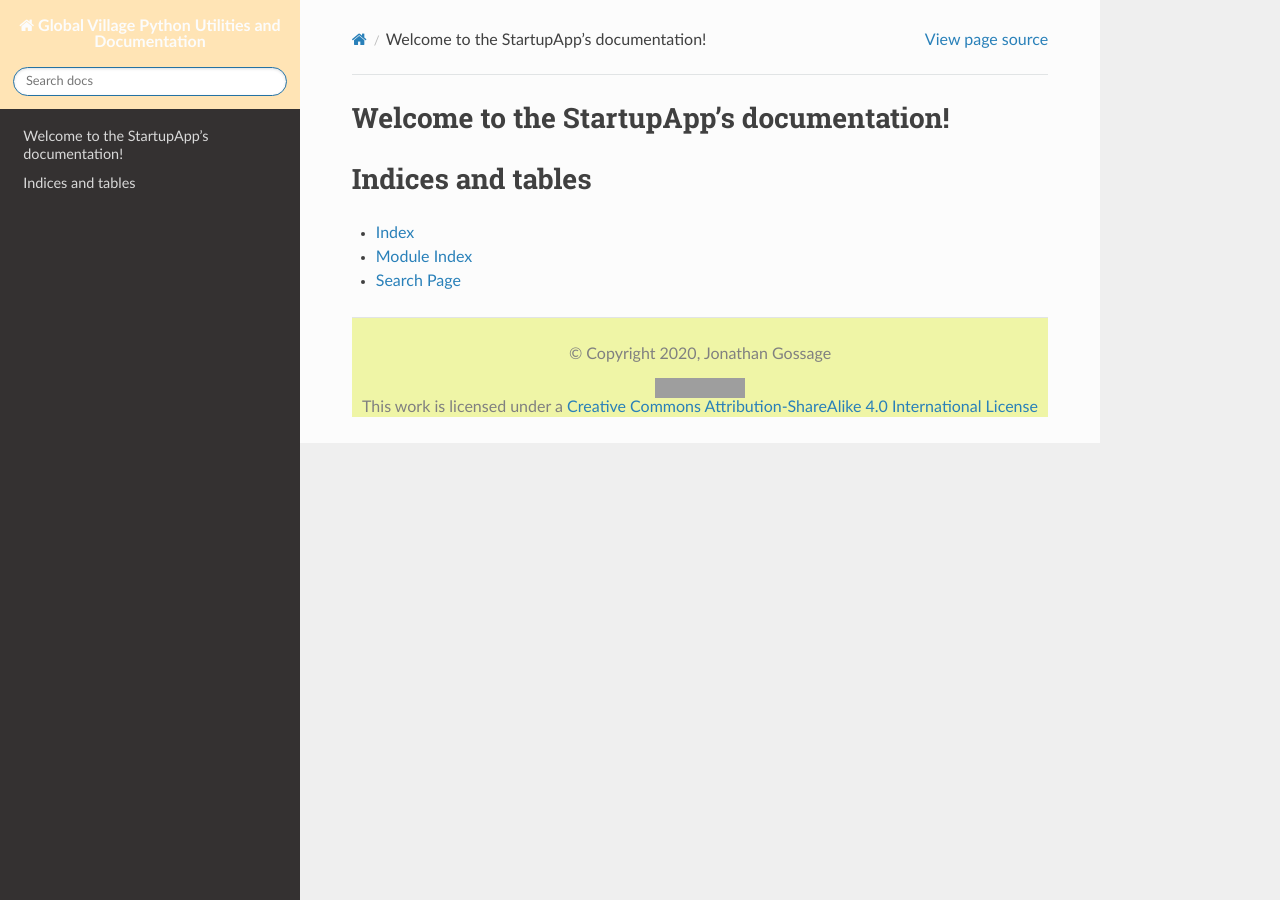
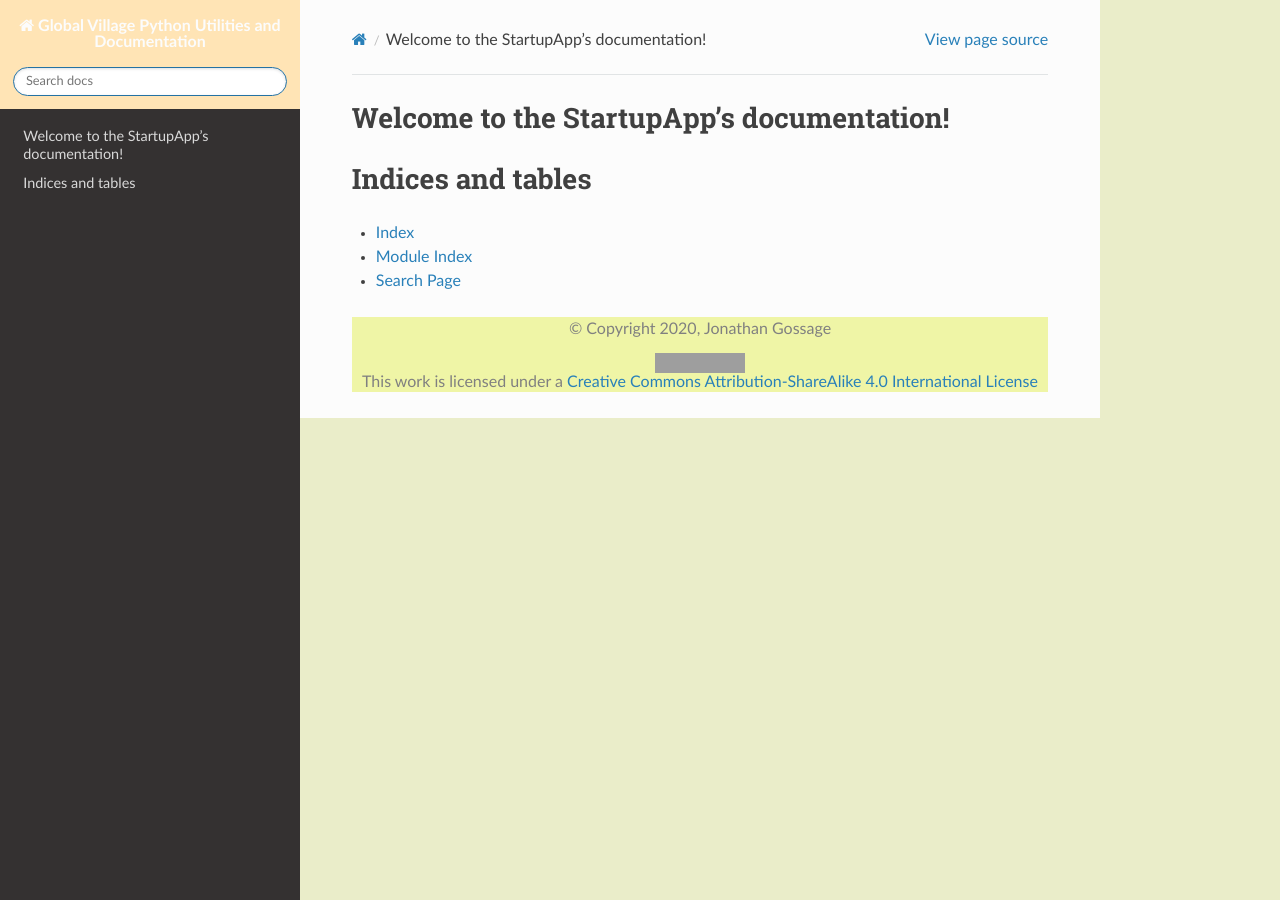
Before and after one commit to globalvillagesoftware/startapp, a Sphinx documentation site: the page built from docs/no-batchfile/source/index.rst, in a window 1280 px wide. Built offline with Sphinx 7.4.7 and the Read the Docs theme 2.0.0, drawn with Linux system fonts in a browser that asks for light colours; grey boxes are pictures that could not be loaded.

Commit message:
Final cleanup for issue #1.
The good versions of `custom.css` and `footer.html` have been moved to
this document.

```diff
--- a/docs/no-batchfile/source/_static/css/custom.css
+++ b/docs/no-batchfile/source/_static/css/custom.css
@@ -1,17 +1,14 @@
-body {
+.body {
     background-color: #f7fad4;
     background: #f7fad4;
 }
 
-wy-body-for-nav {
+.wy-body-for-nav {
     background-color: #f7fad4;
 }
 
-footer {
+.gvfooter {
     background-color: #eff5a6;
     text-align: center;
+    margin: auto
 }
-
-btn-neutral {
-    background-color: red !important;
-}
--- a/docs/no-batchfile/source/_templates/footer.html
+++ b/docs/no-batchfile/source/_templates/footer.html
@@ -14,11 +14,11 @@
       {% endif %}
     </div>
   {% endif %}
-
+<!--
   <hr/>
 
-  <div class="footer"
-    <div role="contentinfo">
+-->
+  <div class="gvfooter" role="contentinfo">
     <p>
     {%- if show_copyright %}
       {%- if hasdoc('copyright') %}
@@ -47,7 +47,6 @@
       </span>
     {%- endif %}
     </p>
-    </div>
 
     {%- if show_sphinx %}
       {% trans %}
@@ -71,9 +70,6 @@
         Creative Commons Attribution-ShareAlike 4.0 International License
       </a>
     {% endblock %}
-
-
-    {%- block extrafooter %} {% endblock %}
   </div>
 
 </footer>
```
Lines whose indentation alone changed are shown as unchanged.
